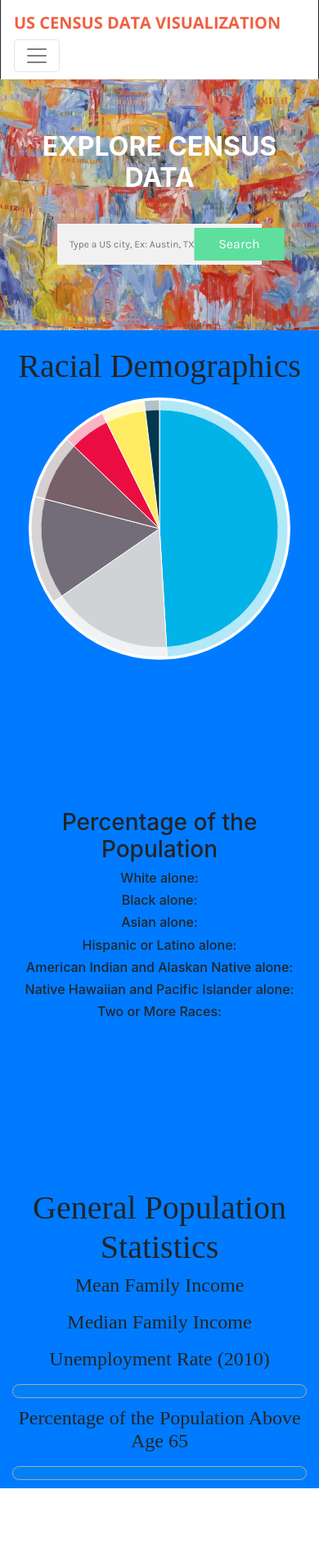
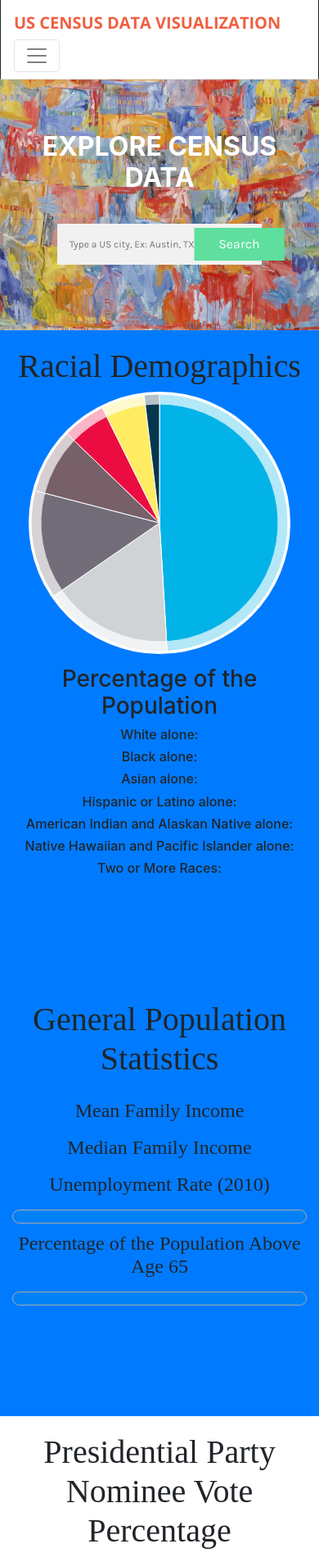
Before and after one commit to Census-Group-Project/US-Census-Data-Visualization, a website with bundled scripts: page app/public/assets/views/index.html in a window 390 px wide. Shown: the top 1895 px of the page at 82% size. Built offline with nearby package versions, Linux system fonts and the light colour scheme; no server answers.

Commit message:
Continued improvements to display, full screen and mobile)

```diff
--- a/app/public/assets/css/custom.css
+++ b/app/public/assets/css/custom.css
@@ -68,7 +68,7 @@ a {
 }
 
 /* media query for search bar on mobile */
-@media only screen and (max-width: 600px) {
+@media only screen and (max-width: 550px) {
   #search input {
     width: 250px;
     padding: 15px;
@@ -559,7 +559,7 @@ body {
 
 #racialDemographicsSubtitleStyle {
   padding-top: 20px;
-  padding-bottom: 100px;
+  padding-bottom: 10px;
 }
  /* Styling for About Heading */
 .googleFontsRaleway {
@@ -588,7 +588,7 @@ body {
 }
 
 #pushPieChartDown {
-  padding-bottom: 400px;
+  padding-bottom: 390px;
 }
 
 /* #pushCustomPieChartDown {
@@ -600,6 +600,8 @@ body {
   padding-top: 0px;
   padding-bottom: 0px;
 }
+
+
 
 /* Changing bar display color of General Population Statistics graphes */
 .bar-wrap {
@@ -673,3 +675,34 @@ input[type=submit] {
   color: #ffffff;
 }
 /* Autocomplete end */
+
+/* Pie chart space adjustment with the text underneath*/
+#rowPieChartEditing {
+  padding-bottom: 0px;
+  position: relative;
+  bottom: 75px;
+}
+
+/* Updating display of General Population Statistics heading */
+#generalPopulationStatisticsHeading {
+  padding-top: 20px;
+}
+
+/* Adjusting the GPS content area as well */
+#shiftGPSContentUp {
+  padding-bottom: 0px;
+  position: relative;
+  bottom: 25px;
+}
+@media only screen and (max-width: 550px) {
+  #shiftGPSContentUp {
+    padding-bottom: 0px;
+    position: relative;
+    bottom: 125px;
+  }
+}
+
+#services{
+  padding-top:20px;
+  padding-bottom: 0px;
+}
--- a/app/public/assets/js/API-event-handling.js
+++ b/app/public/assets/js/API-event-handling.js
@@ -5,6 +5,10 @@
 // when user hits the city-search-btn
 $("#search-btn").on("click", function () {
   event.preventDefault();
+
+  // Showing the search results after autocomplete is no longer needed
+  $("#firstGraphicalSection").show();
+  $("#myChartCustom").show();
 
   // Saves the search value from the city-search bar into a variable.
   let searchedCity = $("#city-search")
--- a/app/public/assets/js/autocomplete.js
+++ b/app/public/assets/js/autocomplete.js
@@ -1,4 +1,6 @@
 function autocomplete(inp, arr) {
+    //$("#firstGraphicalSection").hide();
+    $("#myChartCustom").hide();
   /*the autocomplete function takes two arguments,
     the text field element and an array of possible autocompleted values:*/
   var currentFocus;
@@ -3302,5 +3304,5 @@ var countries = [
 "Weston, WY"
 ];
 
-  /*initiate the autocomplete function on the "myInput" element, and pass along the countries array as possible autocomplete values:*/
+  /*initiate the autocomplete function on the "city-search" element, and pass along the countries array as possible autocomplete values:*/
 autocomplete(document.getElementById("city-search"), countries);
--- a/app/public/assets/views/index.html
+++ b/app/public/assets/views/index.html
@@ -122,11 +122,18 @@
     </section>
     <section class="bg-primary" id="firstGraphicalSection">
         <div class="container">
+            <div class="row">
+
+
+
+                <div class="col-lg-6 mx-auto text-center">
+                    <h1 id="racialDemographicsSubtitleStyle" class="timesNewRomanText">Racial Demographics</h1>
 
                     <!-- Creating row and col-lg-6 within this existing col-lg-6 to give the pie chart a different plane than its accompanying text, the unique id is used to push it down -->
                     <div class="row">
+
                         <div class="col-lg-6 mx-auto text-center">
-                    <h1 id="racialDemographicsSubtitleStyle" class="timesNewRomanText">Racial Demographics</h1>
+
                             <h1 id="pushPieChartDown"></h1>
                             <!-- Start Default Pie Chart -->
                             <div id="pieChart" class="chart customPieChart">
@@ -137,14 +144,7 @@
                         </div>
                     </div>
 
-
-            <div class="row">
-
-
-
-                <div class="col-lg-6 mx-auto text-center">
-
-                    <div class="googleFontOpenSans">
+                    <div id="rowPieChartEditing" class="googleFontOpenSans">
                         <h3>Percentage of the Population</h3>
                         <h6 id="graphWhitePopulation">White alone: </h6>
                         <h6 id="graphBlackPopulation">Black alone: </h6>
@@ -164,9 +164,10 @@
 
 
                 <div class="col-lg-6 mx-auto text-center timesNewRomanText">
+                    <h1 id="generalPopulationStatisticsHeading" class="timesNewRomanText">General Population Statistics</h1>
+
                     <!-- Start Default Bar Graph -->
-                    <ul class="bar-graph googleFontOpenSans">
-                        <h1 class="timesNewRomanText">General Population Statistics</h1>
+                    <ul id="shiftGPSContentUp"class="bar-graph googleFontOpenSans">
                         <!-- <li> -->
                         <!-- <h4>Percentage of the Population Under Age 18<p id="textPercentPopulationUnder18"></p>
                                 </p>
@@ -209,7 +210,7 @@
         <div class="container">
             <div class="row">
                 <div class="col-lg-12 text-center">
-                    <h2 class="section-heading timesNewRomanText">Presidential Party Nominee Vote Percentage</h2>
+                    <h1 class="section-heading timesNewRomanText">Presidential Party Nominee Vote Percentage</h1>
                     <hr class="my-4">
                 </div>
             </div>
@@ -296,7 +297,7 @@
                         </div>
                     </div>
 
-                    <h2 class="section-heading timesNewRomanText">Income Distribution</h2>
+                    <h1 class="section-heading timesNewRomanText">Income Distribution</h1>
                     <hr class="my-4">
                 </div>
             </div>
@@ -306,39 +307,10 @@
             <div class="row">
                 <!-- Start Income Distribution Graph -->
                 <!-- Default graph before searching a city -->
-                <canvas id="myChart" width="400" height="200"></canvas>
+                <canvas id="myChart" width="400" height="300"></canvas>
                 <!-- Custom city graph -->
-                <canvas id="myChartCustom" width="400" height="200"></canvas>
+                <canvas id="myChartCustom" width="400" height="300"></canvas>
                 <!-- End Income Distribution Graph -->
-                <!--
-                <div class="col-lg-3 col-md-6 text-center">
-                    <div class="service-box mt-5 mx-auto">
-                        <i class="fas fa-4x fa-gem text-primary mb-3 sr-icon-1"></i>
-                        <h3 class="mb-3">Sturdy Templates</h3>
-                        <p class="text-muted mb-0">Our templates are updated regularly so they don't break.</p>
-                    </div>
-                </div>
-                <div class="col-lg-3 col-md-6 text-center">
-                    <div class="service-box mt-5 mx-auto">
-                        <i class="fas fa-4x fa-paper-plane text-primary mb-3 sr-icon-2"></i>
-                        <h3 class="mb-3">Ready to Ship</h3>
-                        <p class="text-muted mb-0">You can use this theme as is, or you can make changes!</p>
-                    </div>
-                </div>
-                <div class="col-lg-3 col-md-6 text-center">
-                    <div class="service-box mt-5 mx-auto">
-                        <i class="fas fa-4x fa-code text-primary mb-3 sr-icon-3"></i>
-                        <h3 class="mb-3">Up to Date</h3>
-                        <p class="text-muted mb-0">We update dependencies to keep things fresh.</p>
-                    </div>
-                </div>
-                <div class="col-lg-3 col-md-6 text-center">
-                    <div class="service-box mt-5 mx-auto">
-                        <i class="fas fa-4x fa-heart text-primary mb-3 sr-icon-4"></i>
-                        <h3 class="mb-3">Made with Love</h3>
-                        <p class="text-muted mb-0">You have to make your websites with love these days!</p>
-                    </div>
-                </div>-->
             </div>
         </div>
     </section>
```
Lines whose indentation alone changed are shown as unchanged.
